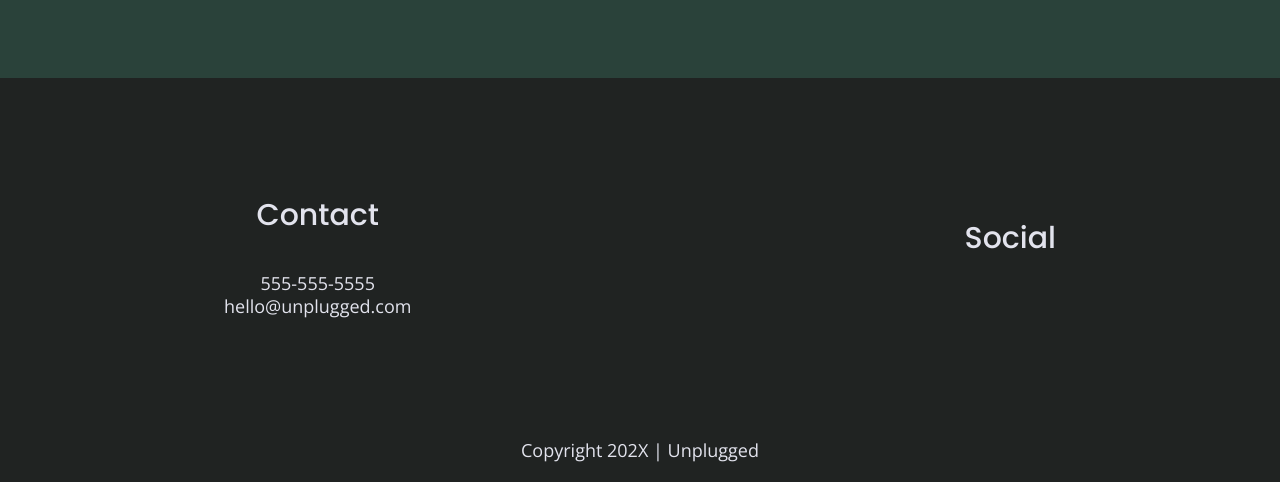
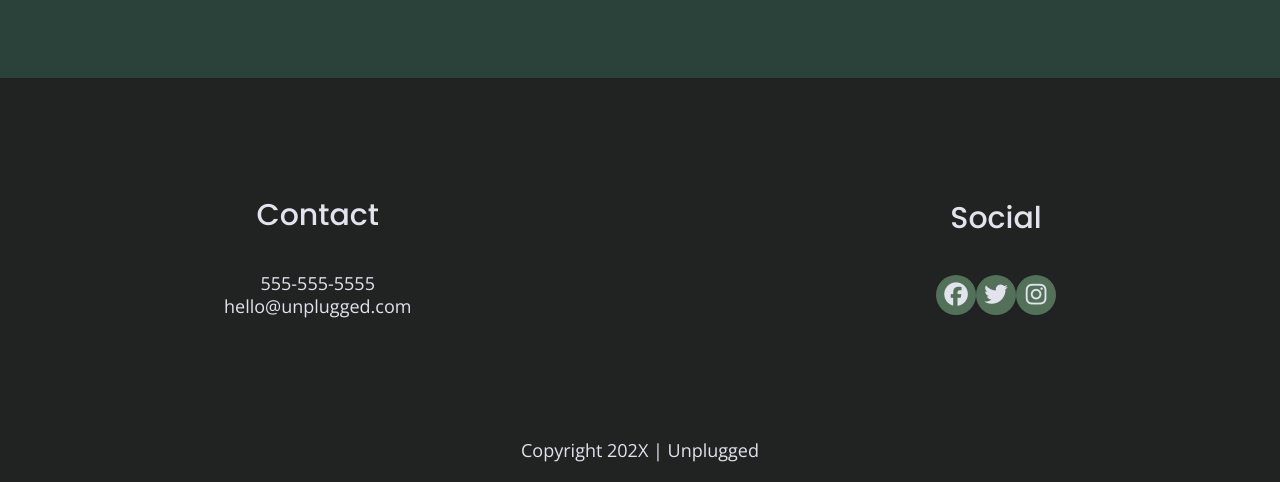
Before and after one commit to ash-asch/unplugged, a website built with Parcel: page index.html in a window 1280 px wide. Shown: the part 2498-2980 px from the top of the page. Built offline with nearby package versions, Linux system fonts and the light colour scheme.

Commit message:
social icons

```diff
--- a/css/main.css
+++ b/css/main.css
@@ -230,9 +230,18 @@
   }
 
   footer .social-icons p {
+    background-color: #527158;
+    border-radius: 50%;
+    width: 40px;
+    height: 40px;
     display: flex;
     justify-content: center;
     align-items: center;
+  }
+
+  footer .social-icons p i {
+    font-size: 1.3125em;
+
   }
 
   footer .copyright {
--- a/index.html
+++ b/index.html
@@ -161,13 +161,13 @@
           <h4>Social</h4>
           <div class="social-icons">
             <p>
-              <a href="https://www.facebook.com/Skillcrush/" target="_blank"></a>
+              <a href="https://www.facebook.com/Skillcrush/" target="_blank"><i class="fa-brands fa-facebook"></i></a>
             </p>
             <p>
-              <a href="https://twitter.com/Skillcrush" target="_blank"></a>
+              <a href="https://twitter.com/Skillcrush" target="_blank"><i class="fa-brands fa-twitter"></i></a>
             </p>
             <p>
-              <a href="https://www.instagram.com/skillcrush/" target="_blank"></a>
+              <a href="https://www.instagram.com/skillcrush/" target="_blank"><i class="fa-brands fa-instagram"></i></a>
             </p>
           </div>
         </div>
```
